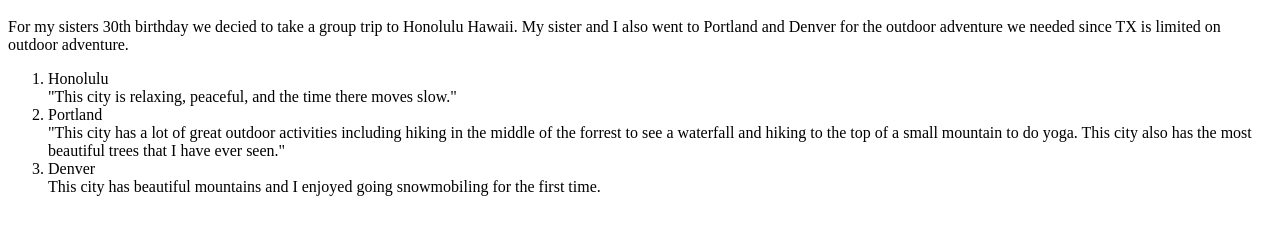
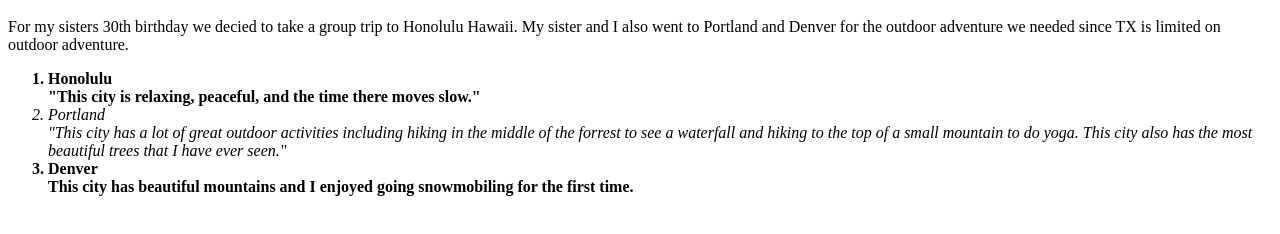
Before and after one commit to LisaGumbo/statefarm-adt-lisagumbo-first-website, a plain HTML site: page index.html in a window 1280 px wide. Shown: the part 356-590 px from the top of the page. Drawn offline with Linux system fonts and the light colour scheme.

Commit message:
adding strong and emphasized

```diff
--- a/index.html
+++ b/index.html
@@ -25,9 +25,9 @@
         <p name="visted_list_description"> For my sisters 30th birthday we decied to take a group
             trip to Honolulu Hawaii. My sister and I also went to Portland and Denver for the outdoor adventure we needed since TX is limited on outdoor adventure. </p>
         <ol>
-            <li>Honolulu</li><span>&quot;This city is relaxing, peaceful, and the time there moves slow.&quot;</span>
-            <li>Portland</li><span>&quot;This city has a lot of great outdoor activities including hiking in the middle of the forrest to see a waterfall and hiking to the top of a small mountain to do yoga. This city also has the most beautiful trees that I have ever seen.&quot;</span>
-            <li>Denver</li><span>This city has beautiful mountains and I enjoyed going snowmobiling for the first time.</span>
+            <strong><li>Honolulu</li><span>&quot;This city is relaxing, peaceful, and the time there moves slow.&quot;</span></strong>
+            <em><li>Portland</li><span>&quot;This city has a lot of great outdoor activities including hiking in the middle of the forrest to see a waterfall and hiking to the top of a small mountain to do yoga. This city also has the most beautiful trees that I have ever seen.&quot;</span></em>
+            <strong><li>Denver</li><span>This city has beautiful mountains and I enjoyed going snowmobiling for the first time.</span></strong>
         </ol>
     </body>
 </html>
```
